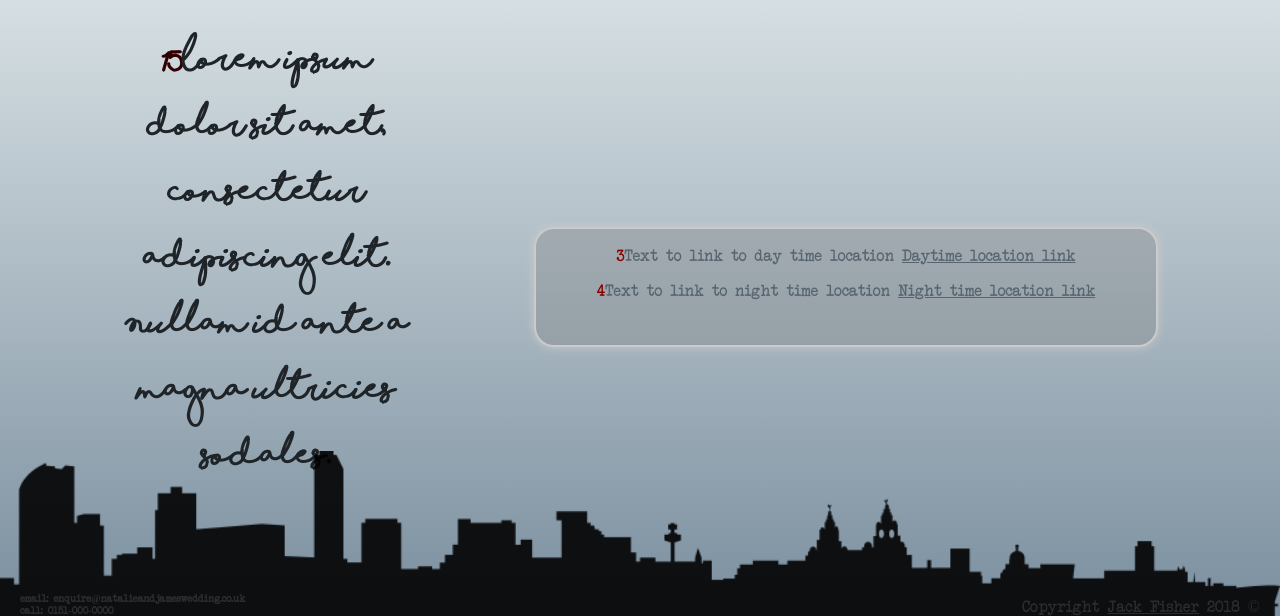
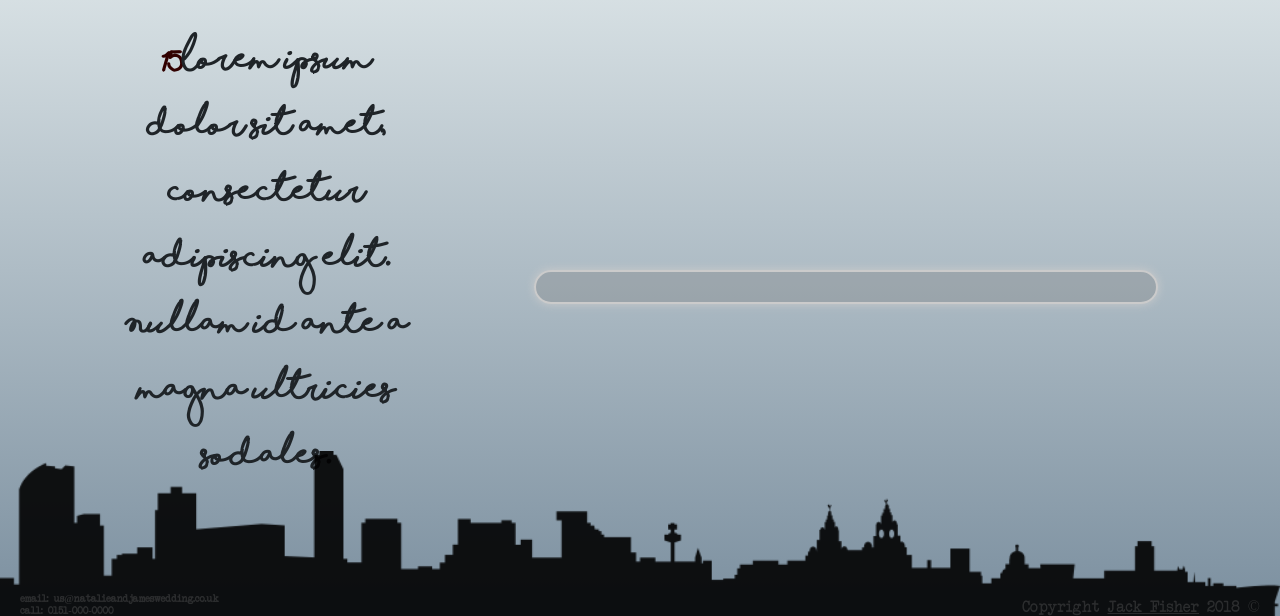
Before and after one commit to jdtechnology/njWedGit, a PHP site: page /information.php in a window 1280 px wide. Shown: the part 184-800 px from the top of the page. Run offline with PHP 8.4, Linux system fonts and the light colour scheme.

Commit message:
Change footer info

```diff
--- a/footer.php
+++ b/footer.php
@@ -2,7 +2,7 @@
 	<p>Copyright <a href="https://github.com/jdtechnology/njWedGit">Jack Fisher</a> 2018 &copy;</p>
 </div>
 <div id="footContact">
-	<h6>email: enquire@natalieandjameswedding.co.uk<br>
+	<h6>email: us@natalieandjameswedding.co.uk<br>
 	call: 0151-000-0000</h6>
 </div>
 
--- a/information.php
+++ b/information.php
@@ -35,9 +35,7 @@ if (isset($_GET["view_as"]) && $_GET["view_as"] == "json") {
 						require("main_general.php");
 						echo "\n";
 					?>
-					<p><span class="required">3</span>Text to link to day time location <a class="ajax-nav" href="day.php">Daytime location link</a></p>
-					<!--Update maps iframe to my style of embed.-->
-					<p><span class="required">4</span>Text to link to night time location <a class="ajax-nav" href="day.php">Night time location link</a></p>
+					<!--Links to all "location" pages-->
 				</div>
 			</td>
 		</tr>
```
